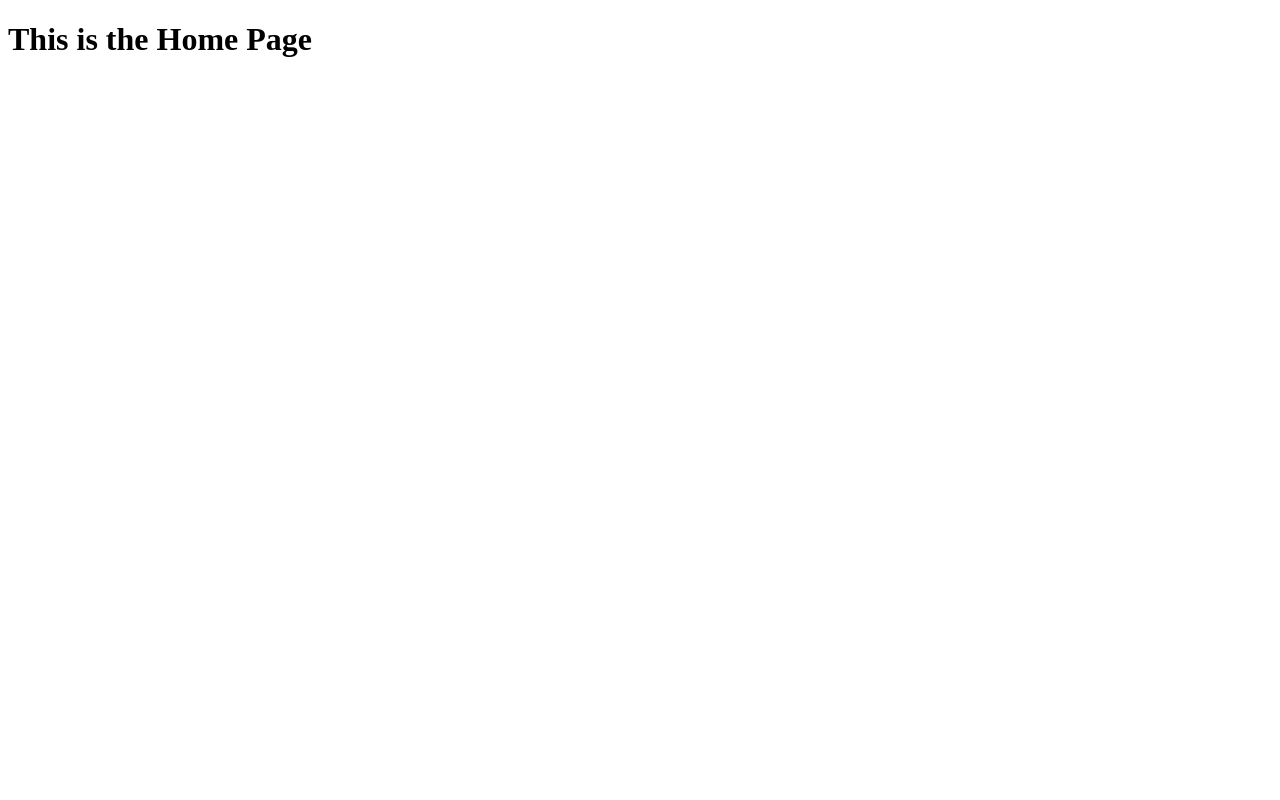
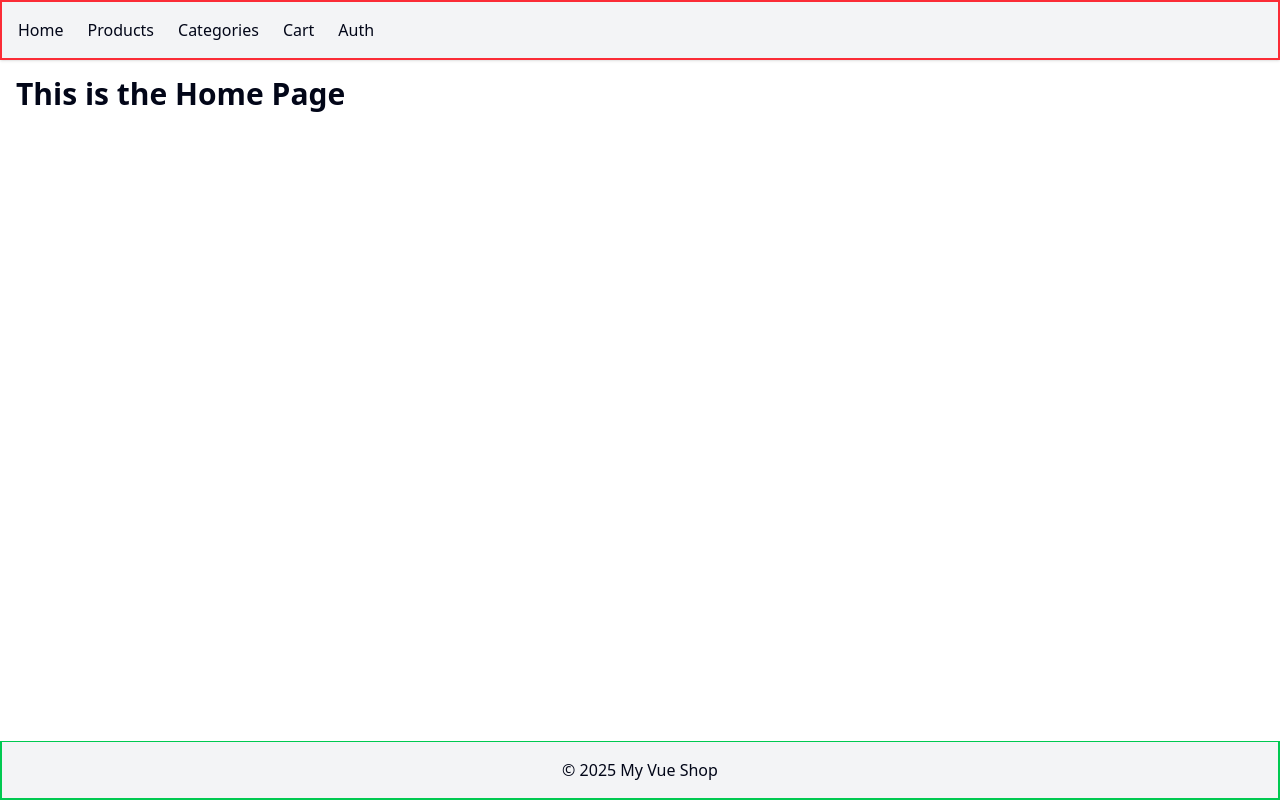
Before and after one commit to rubayetseason/learning-vue-with-ecommerce, a Vue app: page / in a window 1280 px wide. Built offline with nearby package versions, Linux system fonts and the light colour scheme.

Commit message:
initiated layout components

```diff
--- a/src/App.vue
+++ b/src/App.vue
@@ -1,5 +1,7 @@
-<script setup lang="ts"></script>
+<script setup lang="ts">
+import DefaultLayout from "@/layouts/DefaultLayout.vue";
+</script>
 
 <template>
-  <router-view />
+  <DefaultLayout />
 </template>
--- /dev/null
+++ b/src/components/shared/Footer.vue
@@ -0,0 +1,7 @@
+<template>
+  <footer
+    class="text-center p-4 bg-gray-100 border-t mt-auto border-2 border-green-500"
+  >
+    <p>&copy; 2025 My Vue Shop</p>
+  </footer>
+</template>
--- /dev/null
+++ b/src/components/shared/Navbar.vue
@@ -0,0 +1,13 @@
+<script setup lang="ts">
+import { RouterLink } from "vue-router";
+</script>
+
+<template>
+  <nav class="flex gap-6 p-4 bg-gray-100 border-2 border-red-500 shadow">
+    <RouterLink to="/" class="hover:underline">Home</RouterLink>
+    <RouterLink to="/products" class="hover:underline">Products</RouterLink>
+    <RouterLink to="/categories" class="hover:underline">Categories</RouterLink>
+    <RouterLink to="/cart" class="hover:underline">Cart</RouterLink>
+    <RouterLink to="/auth" class="hover:underline">Auth</RouterLink>
+  </nav>
+</template>
--- a/src/layouts/DefaultLayout.vue
+++ b/src/layouts/DefaultLayout.vue
@@ -0,0 +1,14 @@
+<script setup lang="ts">
+import Navbar from "@/components/shared/Navbar.vue";
+import Footer from "@/components/shared/Footer.vue";
+</script>
+
+<template>
+  <div class="flex flex-col min-h-screen">
+    <Navbar />
+    <main class="flex-grow">
+      <router-view />
+    </main>
+    <Footer />
+  </div>
+</template>
--- a/src/main.ts
+++ b/src/main.ts
@@ -1,6 +1,7 @@
 import { createApp } from "vue";
 import App from "./App.vue";
 import router from "./router";
+import "./index.css";
 
 const app = createApp(App);
 app.use(router);
--- a/src/pages/HomePage.vue
+++ b/src/pages/HomePage.vue
@@ -1,3 +1,3 @@
 <template>
-  <h1 class="text-xl font-bold p-4">This is the Home Page</h1>
+  <h1 class="text-3xl font-bold p-4">This is the Home Page</h1>
 </template>
--- a/src/style.css
+++ /dev/null
@@ -1,79 +0,0 @@
-:root {
-  font-family: system-ui, Avenir, Helvetica, Arial, sans-serif;
-  line-height: 1.5;
-  font-weight: 400;
-
-  color-scheme: light dark;
-  color: rgba(255, 255, 255, 0.87);
-  background-color: #242424;
-
-  font-synthesis: none;
-  text-rendering: optimizeLegibility;
-  -webkit-font-smoothing: antialiased;
-  -moz-osx-font-smoothing: grayscale;
-}
-
-a {
-  font-weight: 500;
-  color: #646cff;
-  text-decoration: inherit;
-}
-a:hover {
-  color: #535bf2;
-}
-
-body {
-  margin: 0;
-  display: flex;
-  place-items: center;
-  min-width: 320px;
-  min-height: 100vh;
-}
-
-h1 {
-  font-size: 3.2em;
-  line-height: 1.1;
-}
-
-button {
-  border-radius: 8px;
-  border: 1px solid transparent;
-  padding: 0.6em 1.2em;
-  font-size: 1em;
-  font-weight: 500;
-  font-family: inherit;
-  background-color: #1a1a1a;
-  cursor: pointer;
-  transition: border-color 0.25s;
-}
-button:hover {
-  border-color: #646cff;
-}
-button:focus,
-button:focus-visible {
-  outline: 4px auto -webkit-focus-ring-color;
-}
-
-.card {
-  padding: 2em;
-}
-
-#app {
-  max-width: 1280px;
-  margin: 0 auto;
-  padding: 2rem;
-  text-align: center;
-}
-
-@media (prefers-color-scheme: light) {
-  :root {
-    color: #213547;
-    background-color: #ffffff;
-  }
-  a:hover {
-    color: #747bff;
-  }
-  button {
-    background-color: #f9f9f9;
-  }
-}
```
